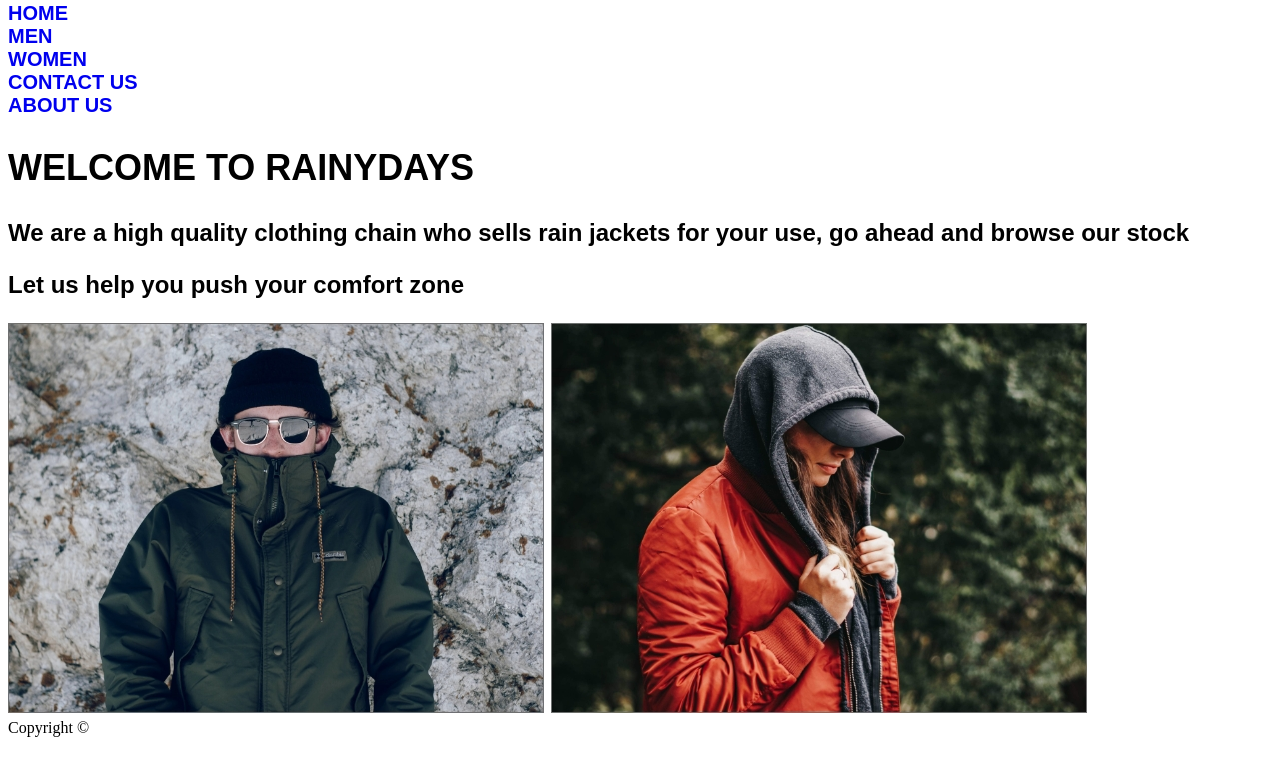
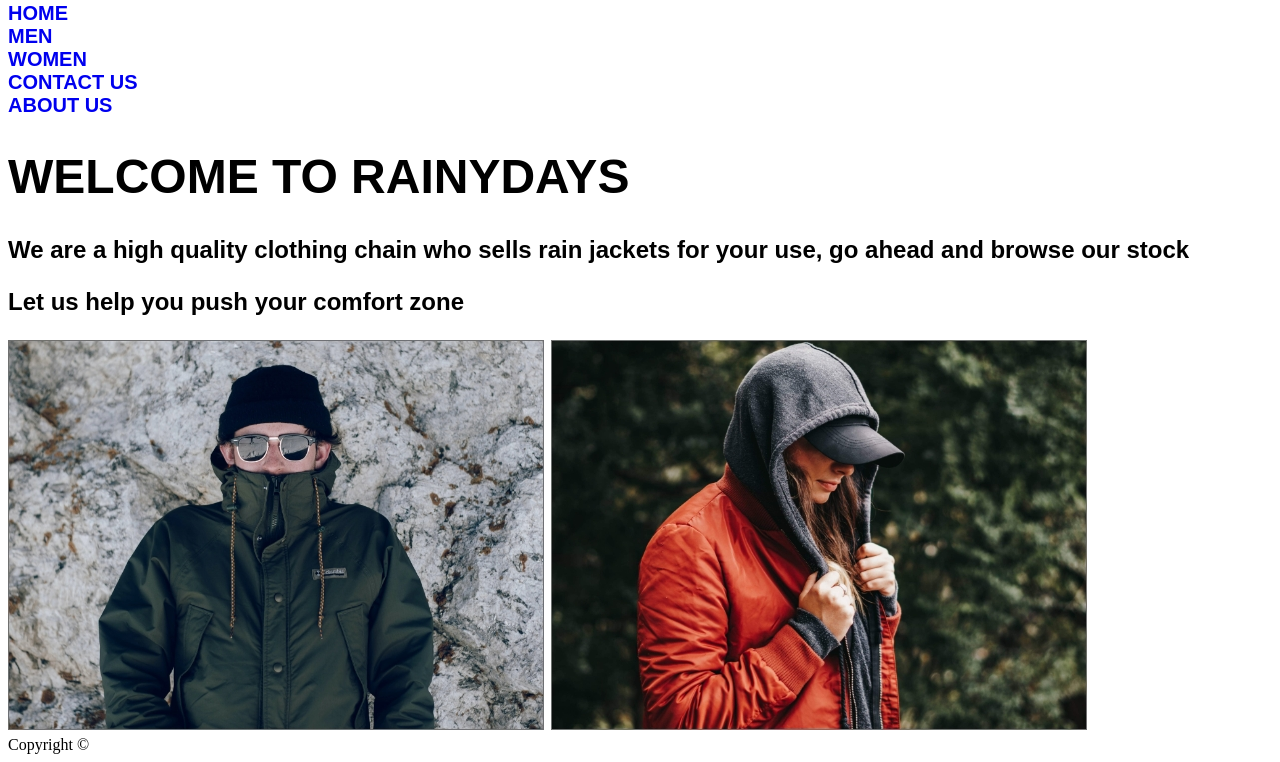
Before and after one commit to Martin-Holstad/First-project, a plain HTML site: page index.html in a window 1280 px wide. Shown: the part 154-916 px from the top of the page. Drawn offline with Linux system fonts and the light colour scheme.

Commit message:
removed html

```diff
--- a/index.html
+++ b/index.html
@@ -24,8 +24,7 @@
           </nav>
       </header>
       <main>
-          <section class="main-header">
-          <h1>WELCOME TO RAINYDAYS</h1></section>
+          <h1>WELCOME TO RAINYDAYS</h1>
           <p>We are a high quality clothing chain who sells rain
           jackets for your use, go ahead and browse our stock</p>
           <p>Let us help you push your comfort zone</p>
```
